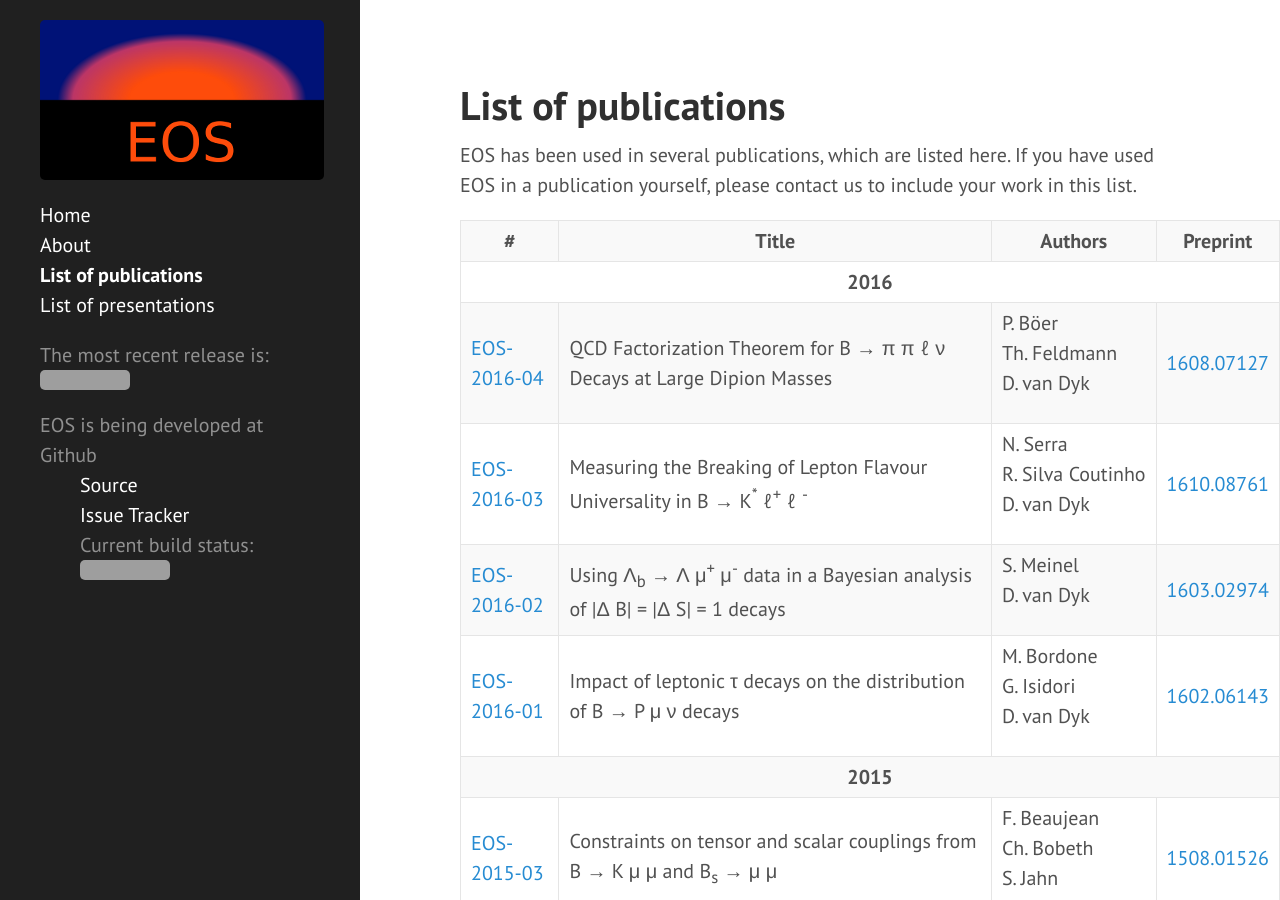
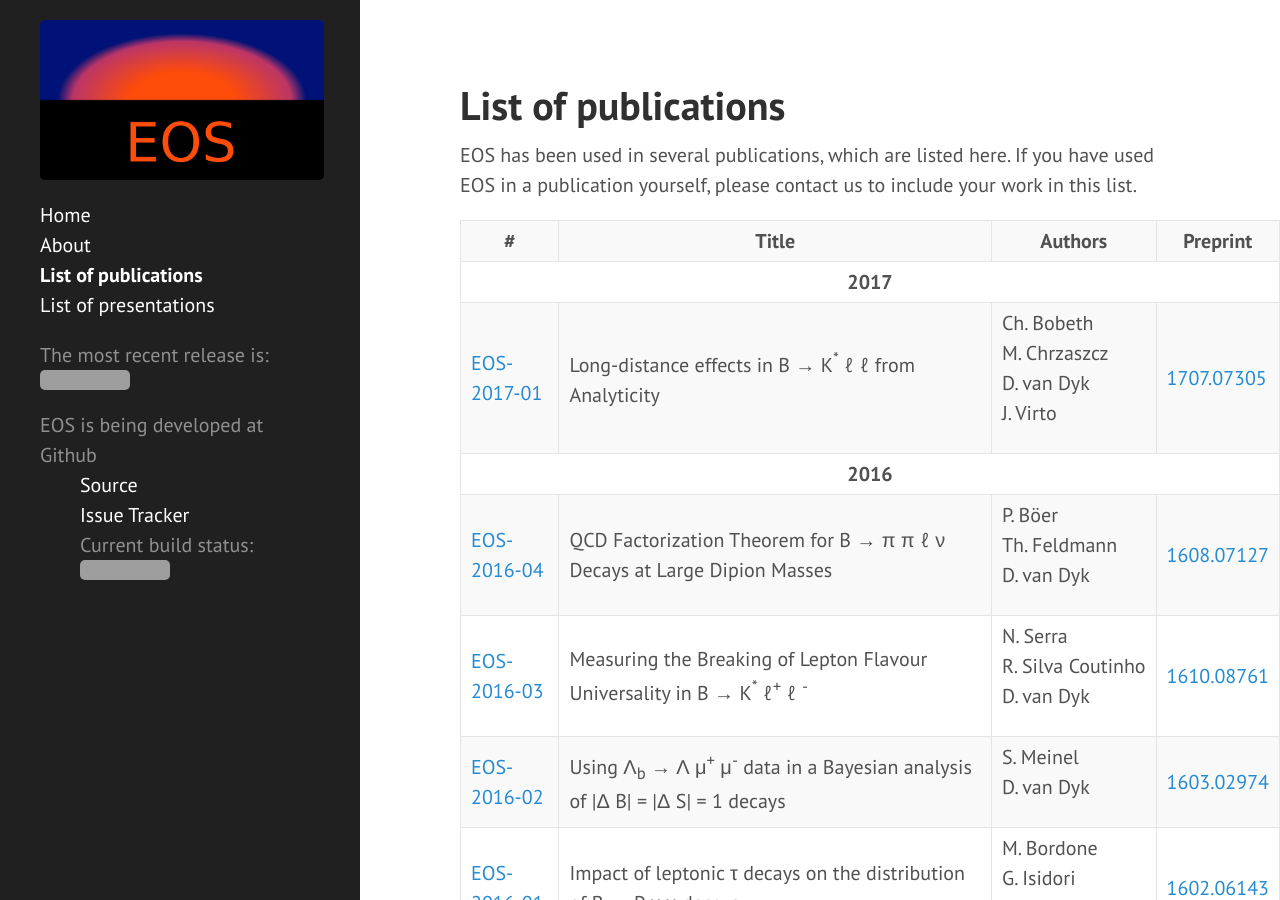
Before and after one commit to eos/eos.github.io, a Jekyll site: the page built from publications.html, in a window 1280 px wide and 900 px high. Built offline with Jekyll 4.4.1, drawn with Linux system fonts in a browser that asks for light colours; grey boxes are pictures that could not be loaded.

Commit message:
Add EOS-2017-01 to list of publications

```diff
--- a/_data/publications.yml
+++ b/_data/publications.yml
@@ -1,3 +1,9 @@
+- year: '2017'
+  items:
+      - id:      '01'
+        title:   'Long-distance effects in B &#8594; K<sup>*</sup> &ell; &ell; from Analyticity'
+        authors: [ 'Ch.&nbsp;Bobeth', 'M.&nbsp;Chrzaszcz', 'D.&nbsp;van&nbsp;Dyk', 'J.&nbsp;Virto' ]
+        arxiv:   '1707.07305'
 - year: '2016'
   items:
       - id:      '04'
```
